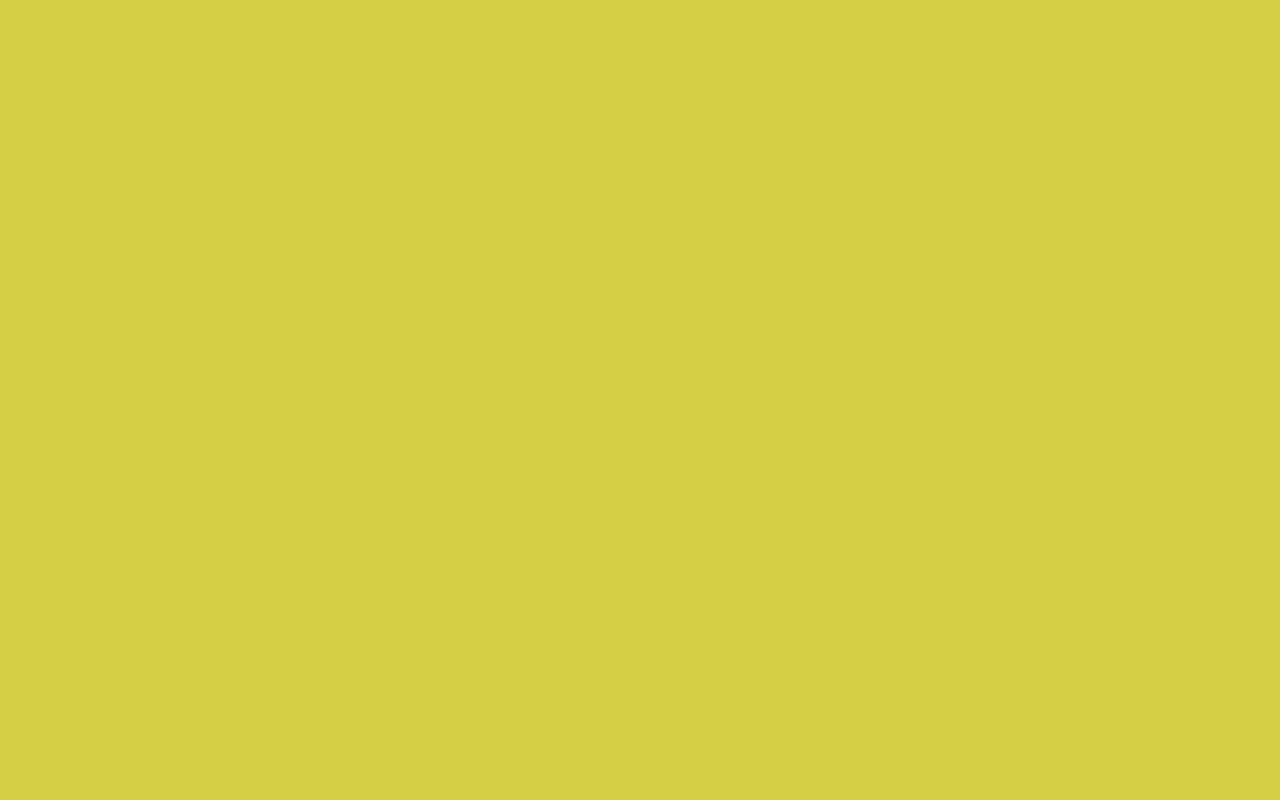
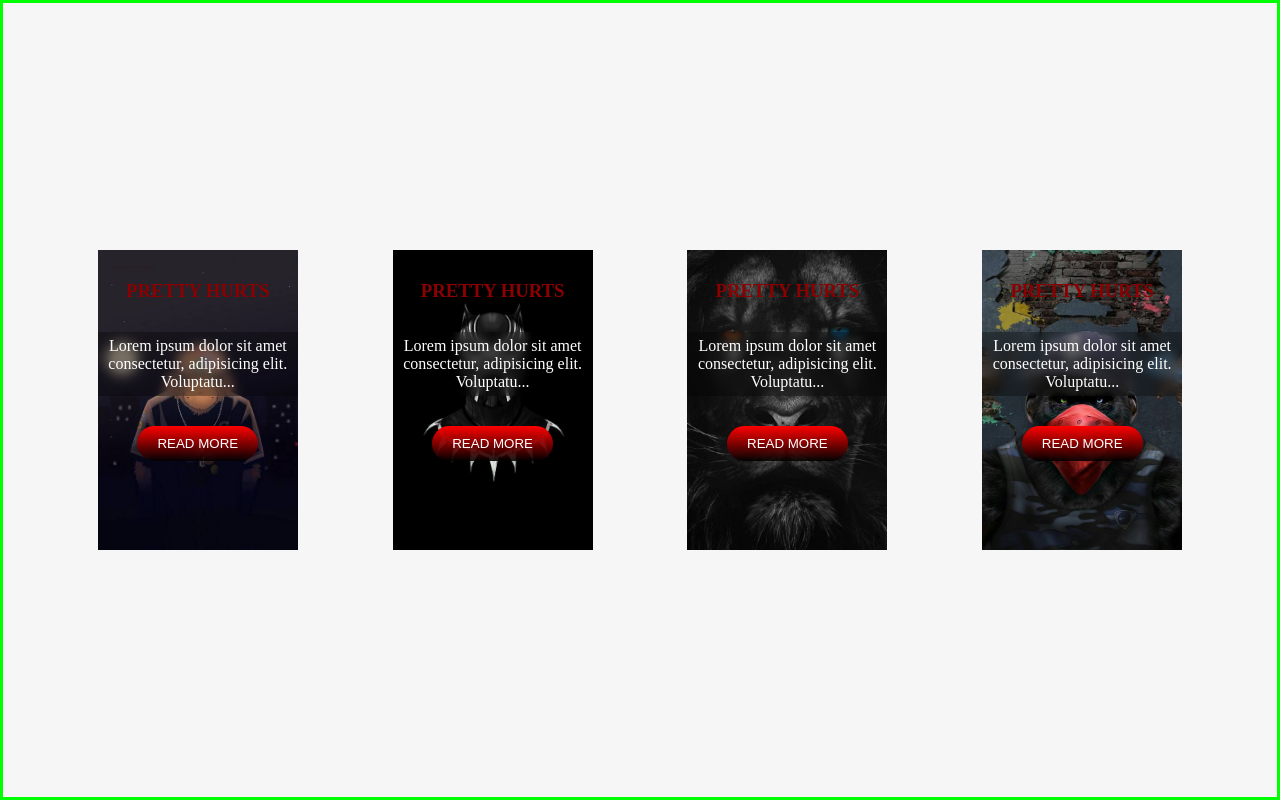
Before and after one commit to granhustler/Granhustler, a plain HTML site: page index.html in a window 1280 px wide. Drawn offline with Linux system fonts and the light colour scheme.

Commit message:
hover effects on cards

```diff
--- a/index.html
+++ b/index.html
@@ -10,10 +10,42 @@
 <body>
 
     <div class="container">
-        <div></div>
-        <div></div>
-        <div></div>
-        <div></div>
+        <div>
+            <h3>pretty hurts</h3>
+            <p>
+                Lorem ipsum dolor sit amet consectetur, adipisicing elit. Voluptatu...
+            </p>
+            <button>
+                read more
+            </button>
+        </div>
+        <div>
+            <h3>pretty hurts</h3>
+            <p>
+                Lorem ipsum dolor sit amet consectetur, adipisicing elit. Voluptatu...
+            </p>
+            <button>
+                read more
+            </button>
+        </div>
+        <div>
+            <h3>pretty hurts</h3>
+            <p>
+                Lorem ipsum dolor sit amet consectetur, adipisicing elit. Voluptatu...
+            </p>
+            <button>
+                read more
+            </button>
+        </div>
+        <div>
+            <h3>pretty hurts</h3>
+            <p>
+                Lorem ipsum dolor sit amet consectetur, adipisicing elit. Voluptatu...
+            </p>
+            <button>
+                read more
+            </button>
+        </div>
     </div>
 
 </body>
--- a/style.css
+++ b/style.css
@@ -7,5 +7,92 @@
 
 body
 {
-    background: #d4cf44;
+    background: #00000009;
 }
+
+.container
+{
+    display: flex;
+    justify-content: space-evenly;
+    align-items: center;
+    width: 100%;
+    height: 100vh;
+    border: lime solid;
+}
+
+.container div
+{
+    width: 200px;
+    height: 300px;
+    text-align: center;
+    position: relative;
+}
+
+.container div:hover
+{
+    box-shadow: 1px 3px 10px 0px #000;
+}
+
+.container div:first-child
+{
+    background-image: url(img/golo.jpg);
+    background-position: center;
+    background-size: cover;
+}
+
+.container div:nth-child(2)
+{
+    background-image: url(img/black_panther.jpg);
+    background-position: center;
+    background-size: cover;
+}
+
+.container div:nth-child(3)
+{
+    background-image: url(img/lion.jpg);
+    background-position: center;
+    background-size: cover;
+}
+
+.container div:nth-child(4)
+{
+    background-image: url(img/thug_golo.jpg);
+    background-position: center;
+    background-size: cover;
+}
+
+h3
+{
+    margin: 30px 0;
+    text-transform: uppercase;
+    color: darkred;
+    z-index: 2;
+}
+
+p
+{
+    padding: 5px;
+    text-align: center;
+    color: #fff;
+    background: rgba(0, 0, 0, 0.3);
+    backdrop-filter: blur(5px);
+
+    z-index: 2;
+}
+
+button
+{
+    margin-top: 30px;
+    padding: 10px 20px;
+    border-radius: 20px;
+    border: none;
+    text-transform: uppercase;
+    color: #fff;
+    background: linear-gradient(to top, #000000e0, red);
+    z-index: 3;
+}
+
+button:hover
+{
+    box-shadow: 0 0 5px 1px pink;
+}
```
Also changed, not shown: img/black_panther.jpg (added), img/dunk_it.jpg (added), img/golo.jpg (added), img/lion.jpg (added), img/thug_golo.jpg (added).
